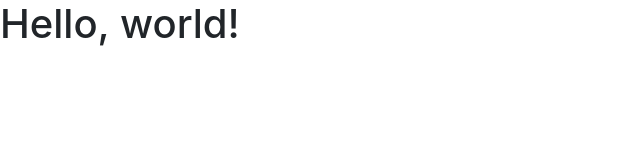
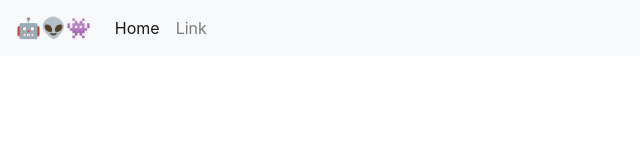
Before and after one commit to arsts/Portfolio, a plain HTML site: page index.html in a window 1280 px wide. Shown: the whole page, without its empty margins (0-640 px from the left). Drawn offline with nearby package versions, Linux system fonts and the light colour scheme.

Commit message:
Navbar start

```diff
--- a/index.html
+++ b/index.html
@@ -14,7 +14,28 @@
 </head>
 
 <body>
-  <h1>Hello, world!</h1>
+  <nav class="navbar navbar-expand-lg navbar-light bg-light">
+    <a class="navbar-brand" href="#">🤖👽👾</a>
+    <button class="navbar-toggler" type="button" data-toggle="collapse" data-target="#navbarSupportedContent"
+      aria-controls="navbarSupportedContent" aria-expanded="false" aria-label="Toggle navigation">
+      <span class="navbar-toggler-icon"></span>
+    </button>
+
+    <div class="collapse navbar-collapse" id="navbarSupportedContent">
+      <ul class="navbar-nav mr-auto">
+        <li class="nav-item active">
+          <a class="nav-link" href="#">Home <span class="sr-only">(current)</span></a>
+        </li>
+        <li class="nav-item">
+          <a class="nav-link" href="#">Link</a>
+        </li>
+      </ul>
+
+    </div>
+  </nav>
+
+
+
 
   <!-- Optional JavaScript -->
   <!-- jQuery first, then Popper.js, then Bootstrap JS -->
```
